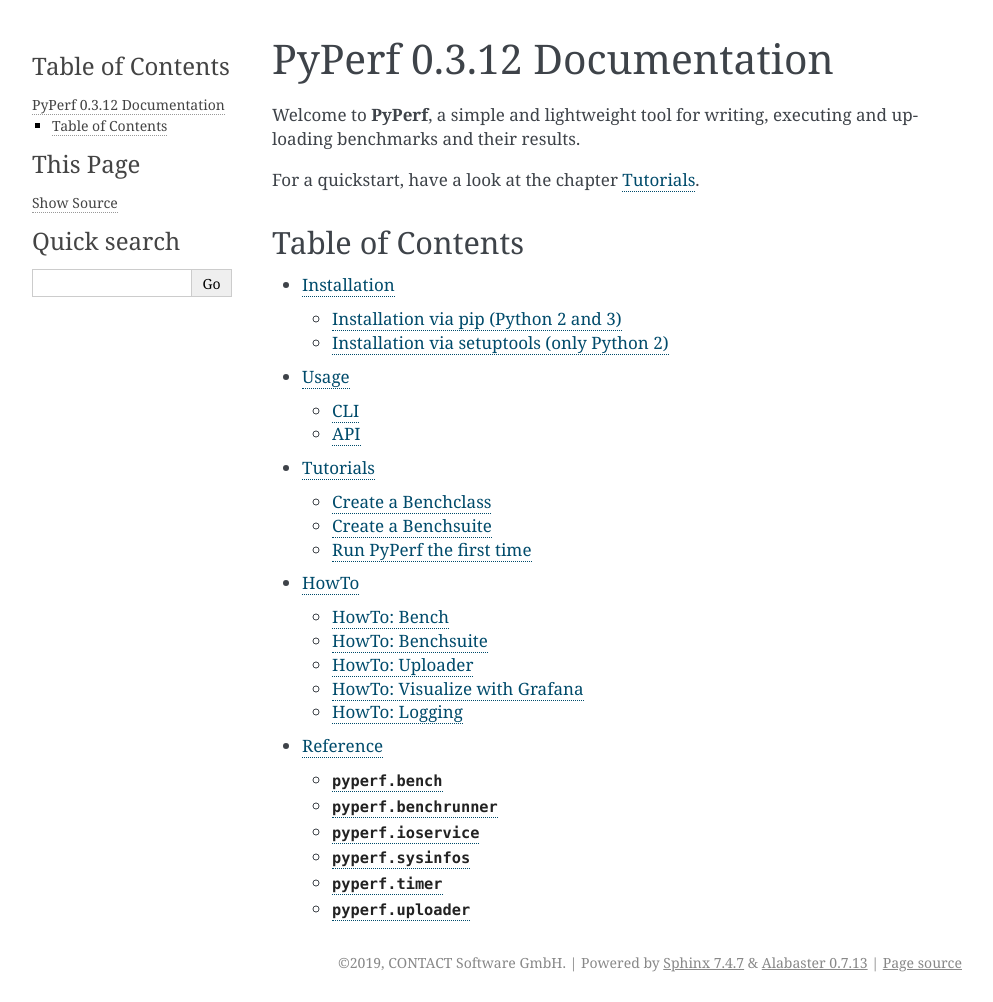
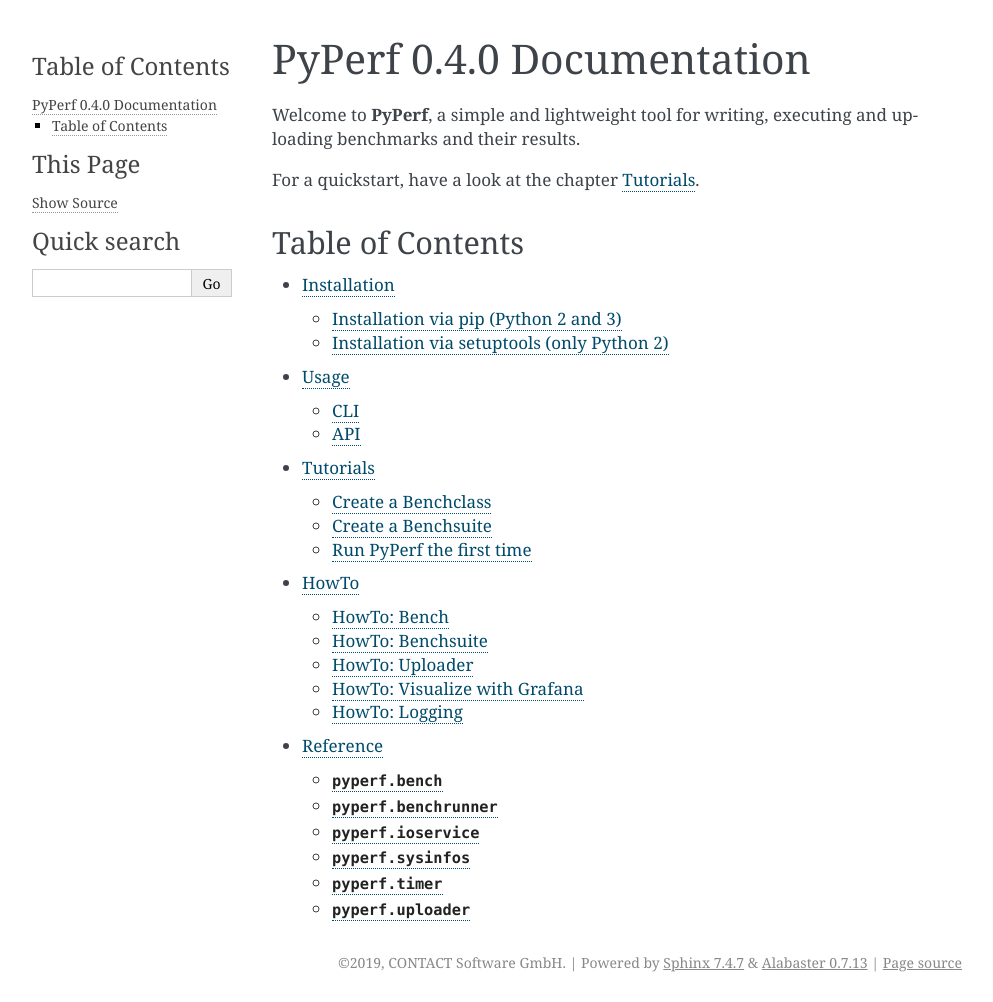
Before and after one commit to JohannesGro/PyPerf, a Sphinx documentation site: the page built from doc/index.rst, in a window 1280 px wide. Shown: the whole page, without its empty margins (148-1141 px from the left). Built offline with Sphinx 7.4.7, drawn with Linux system fonts in a browser that asks for light colours.

Commit message:
prepare new release

```diff
--- a/doc/conf.py
+++ b/doc/conf.py
@@ -47,9 +47,9 @@
 # built documents.
 #
 # The short X.Y version.
-version = '0.3'
+version = '0.4'
 # The full version, including alpha/beta/rc tags.
-release = '0.3.12'
+release = '0.4.0'
 
 keep_warnings = True
 
--- a/setup.py
+++ b/setup.py
@@ -13,7 +13,7 @@
     long_description = f.read()
 
 setup(name='pyperf',
-      version='0.3.11',
+      version='0.4.0',
       description='This project aims to provide a base for creating standardized benchmarks.',
       long_description=long_description,
       install_requires=["python-dateutil", "lxml", "psutil", "requests", "six"],
```
Also changed, not shown: CHANGELOG.rst (+36 -1 lines), 1 other file.
